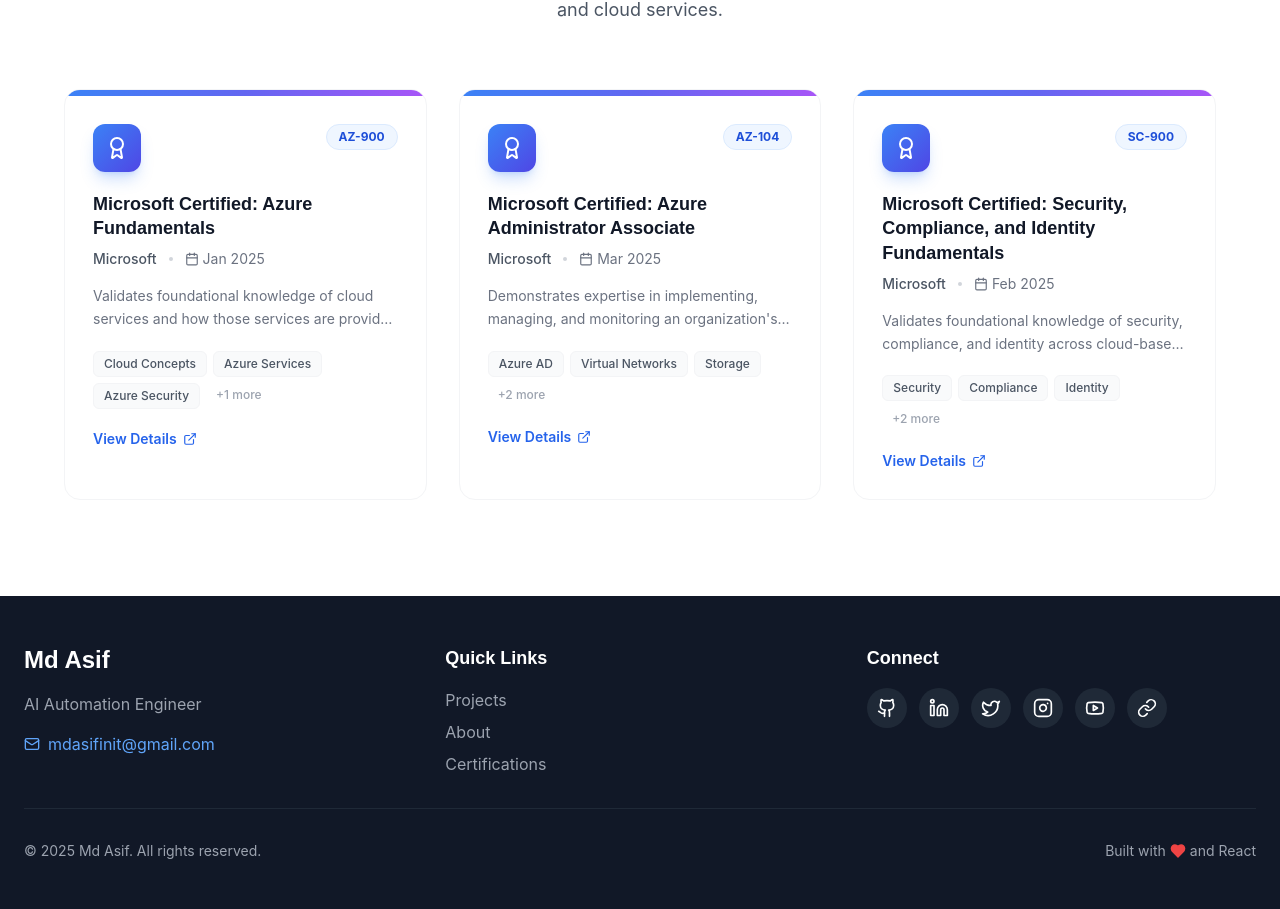
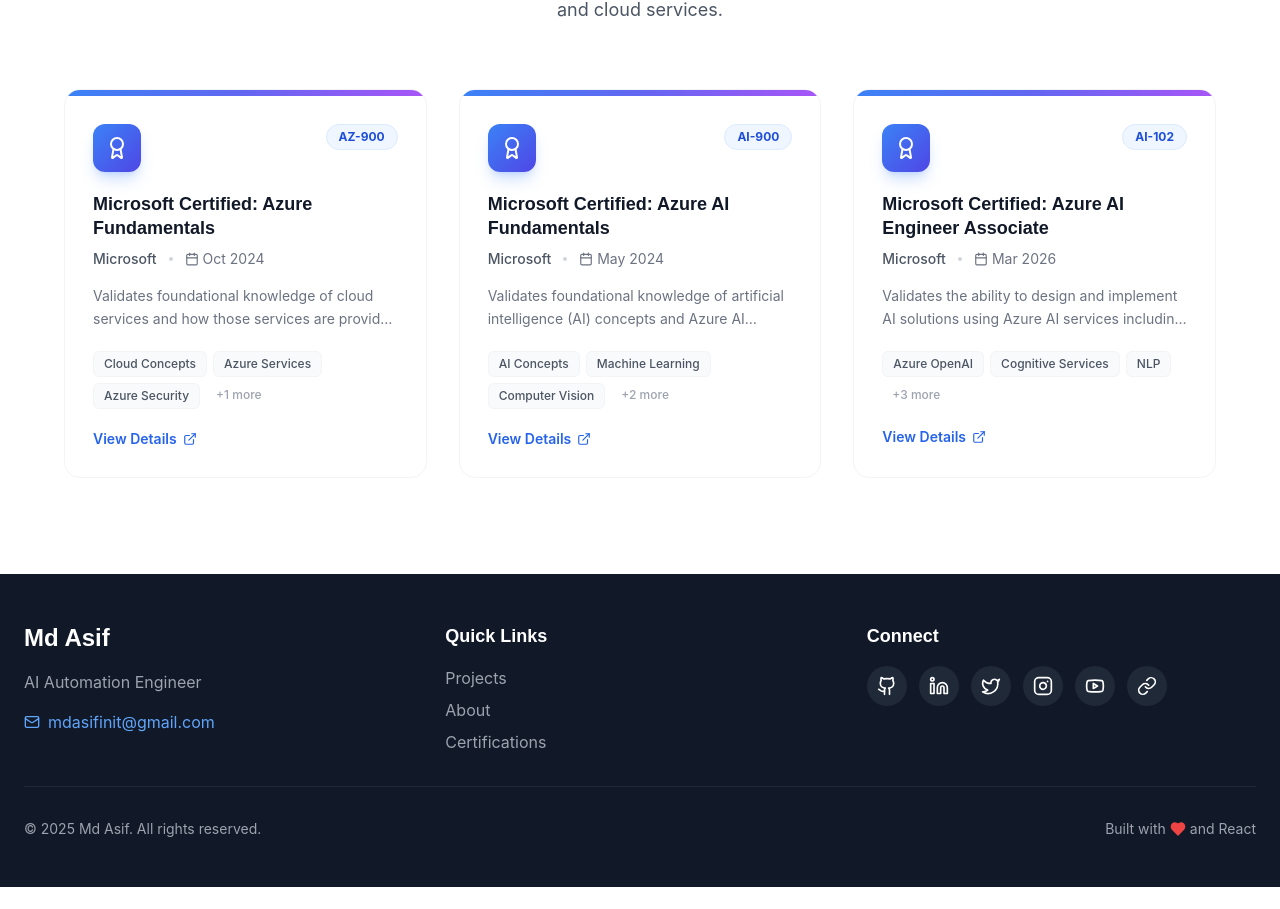
Before and after one commit to MdAsifInIT/portfolio, a React (Create React App) app in the folder frontend/: page / in a window 1280 px wide. Shown: the part 4899-5808 px from the top of the page. After the commit the page ends 5786 px from the top, so only its background shows below. Built offline with nearby package versions, Linux system fonts and the light colour scheme.

Commit message:
modified:   frontend/src/data/mock.js

```diff
--- a/frontend/src/data/mock.js
+++ b/frontend/src/data/mock.js
@@ -559,41 +559,59 @@ export const certifications = [
     code: "AZ-900",
     issuer: "Microsoft",
     credentialId: "",
-    issueDate: "2025-01",
+    issueDate: "2024-10",
     expiryDate: null,
     credentialUrl: "",
     badgeImage: "",
-    skills: ["Cloud Concepts", "Azure Services", "Azure Security", "Azure Pricing"],
+    skills: [
+      "Cloud Concepts",
+      "Azure Services",
+      "Azure Security",
+      "Azure Pricing",
+    ],
     description:
       "Validates foundational knowledge of cloud services and how those services are provided with Microsoft Azure.",
   },
   {
     id: 2,
-    name: "Microsoft Certified: Azure Administrator Associate",
-    code: "AZ-104",
+    name: "Microsoft Certified: Azure AI Fundamentals",
+    code: "AI-900",
     issuer: "Microsoft",
     credentialId: "",
-    issueDate: "2025-03",
+    issueDate: "2024-05",
     expiryDate: null,
     credentialUrl: "",
     badgeImage: "",
-    skills: ["Azure AD", "Virtual Networks", "Storage", "Compute", "Monitoring"],
+    skills: [
+      "AI Concepts",
+      "Machine Learning",
+      "Computer Vision",
+      "Natural Language Processing",
+      "Azure AI Services",
+    ],
     description:
-      "Demonstrates expertise in implementing, managing, and monitoring an organization's Microsoft Azure environment.",
+      "Validates foundational knowledge of artificial intelligence (AI) concepts and Azure AI services to create, manage, and deploy AI solutions.",
   },
   {
     id: 3,
-    name: "Microsoft Certified: Security, Compliance, and Identity Fundamentals",
-    code: "SC-900",
+    name: "Microsoft Certified: Azure AI Engineer Associate",
+    code: "AI-102",
     issuer: "Microsoft",
     credentialId: "",
-    issueDate: "2025-02",
-    expiryDate: null,
+    issueDate: "2026-03",
+    expiryDate: "2027-03",
     credentialUrl: "",
     badgeImage: "",
-    skills: ["Security", "Compliance", "Identity", "Microsoft Entra", "Microsoft Defender"],
+    skills: [
+      "Azure OpenAI",
+      "Cognitive Services",
+      "NLP",
+      "Computer Vision",
+      "Document Intelligence",
+      "Search & Indexing",
+    ],
     description:
-      "Validates foundational knowledge of security, compliance, and identity across cloud-based and related Microsoft services.",
+      "Validates the ability to design and implement AI solutions using Azure AI services including Azure OpenAI, Cognitive Services, and enterprise search capabilities.",
   },
 ];
 
```
